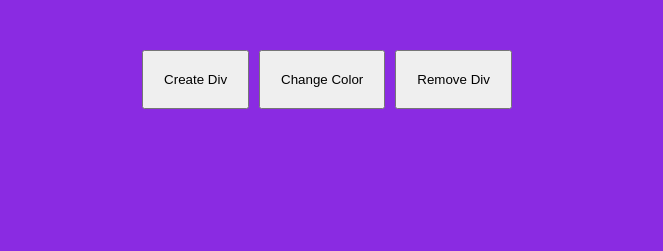
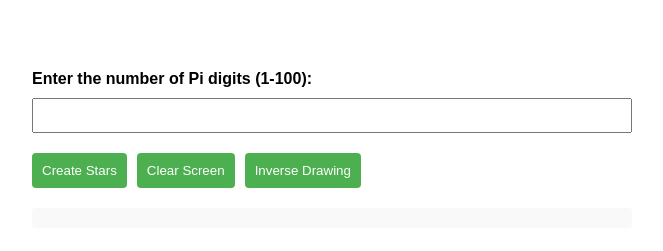
Before and after one commit to tasnimlima07/create-div, a plain HTML site: page index.html in a window 1280 px wide. Shown: the whole page, without its empty margins (308-971 px from the left). Drawn offline with Linux system fonts and the light colour scheme.

Commit message:
Add files via upload

```diff
--- a/index.html
+++ b/index.html
@@ -3,21 +3,23 @@
 <head>
     <meta charset="UTF-8">
     <meta name="viewport" content="width=device-width, initial-scale=1.0">
+    <title>Print Pi Stars</title>
     <link rel="stylesheet" href="style.css">
-    <title>js</title>
 </head>
 <body>
     <div class="container">
-        <div class="btns">
-            <button class="btn" onclick="createDiv()" id="createDivButton">Create Div</button>
-            <button class="btn" onclick="changeColor()" id="colorChangeButton">Change Color</button>
-
-            <button class="btn" onclick="removeDiv()" id="removeDivButton">Remove Div</button>
+        <!-- Input for Pi Digits -->
+        <label for="numDigits">Enter the number of Pi digits (1-100): </label>
+        <input type="number" id="numDigits" min="1" max="100">
+        <div class="btn">
+            <button onclick="createStars()">Create Stars</button>
+            <button onclick="clearScreen()">Clear Screen</button>
+            <button onclick="createStarsReversed()">Inverse Drawing</button>
         </div>
 
-
+        <!-- Output Area for Stars -->
+        <pre id="outputArea"></pre>
     </div>
-
-    <script src="script.js"></script>
-
+<script src="scripts.js"></script>
 </body>
+</html>
--- /dev/null
+++ b/scripts.js
@@ -0,0 +1,63 @@
+const piValue = '3.1415926535897932384626433832795028841971693993751058209749445923078164062862089986280348253421170679';
+
+    function createStars() {
+        // Get the number of Pi digits from the input
+        const numDigitsInput = document.getElementById("numDigits");
+        const numDigits = parseInt(numDigitsInput.value);
+
+        // Validate input
+        if (isNaN(numDigits) || numDigits <= 0 || numDigits > 100) {
+            alert("Invalid input. Please enter a whole positive number between 1 and 100.");
+            return;
+        }
+
+        // Clear previous content in the output area
+        document.getElementById("outputArea").innerHTML = "";0
+
+
+        // Print stars for each digit
+        for (let i = 0; i < numDigits; i++) {
+            if (piValue[i] === '.') {
+                // Print a newline after the decimal point
+                document.getElementById("outputArea").innerHTML += '\n';
+            } else {
+                // Convert the digit to a number and print stars
+                const numStars = parseInt(piValue[i]);
+                document.getElementById("outputArea").innerHTML += "*".repeat(numStars) + '\n';
+            }
+        }
+    }
+
+    function clearScreen() {
+        // Clear the content in the output area
+        document.getElementById("outputArea").innerHTML = "";
+        // Clear the input digits field
+        document.getElementById("numDigits").value = "";
+    }
+
+    function createStarsReversed() {
+        // Get the number of Pi digits from the input
+        const numDigitsInput = document.getElementById("numDigits");
+        const numDigits = parseInt(numDigitsInput.value);
+
+        // Validate input
+        if (isNaN(numDigits) || numDigits <= 0 || numDigits > 100) {
+            alert("Invalid input. Please enter a whole positive number between 1 and 100.");
+            return;
+        }
+
+        // Clear previous content in the output area
+        document.getElementById("outputArea").innerHTML = "";
+
+        // Print stars for each digit in reverse order
+        for (let i = numDigits - 1; i >= 0; i--) {
+            if (piValue[i] === '.') {
+                // Print a newline after the decimal point
+                document.getElementById("outputArea").innerHTML += '\n';
+            } else {
+                // Convert the digit to a number and print stars
+                const numStars = parseInt(piValue[i]);
+                document.getElementById("outputArea").innerHTML += "*".repeat(numStars) + '\n';
+            }
+        }
+    }
--- a/style.css
+++ b/style.css
@@ -1,29 +1,53 @@
-
-body{
+*{
+    font-family: Arial, sans-serif;
+    margin: 0;
     padding: 0;
-    margin: 0;
-    box-sizing: border-box;
-    font-size: 16;
-    font-family: system-ui, -apple-system, BlinkMacSystemFont, 'Segoe UI', Roboto, Oxygen, Ubuntu, Cantarell, 'Open Sans', 'Helvetica Neue', sans-serif;
-    background-color: blueviolet;
 }
 
-.btns{
-    display: flex;
-    padding: 50px;
-    justify-content: center;
-
+.container {
+    max-width: 600px;
+    margin: 50px auto;
+    padding: 20px;
+    background-color: #fff;
 }
 
-.btn{
-    padding: 20px;
-    margin-right: 10px;
+label {
+    display: block;
+    margin-bottom: 10px;
+    font-weight: 600;
 }
 
+input {
+    width: 100%;
+    padding: 8px;
+    box-sizing: border-box;
+    margin-bottom: 20px;
+}
 
-.created-div{
-    background-color: ivory;
-    width: 100px;
-    height: 100px;
+.btn {
+    display: flex;
+    gap: 10px;
+    margin-bottom: 20px;
+}
 
+button {
+    padding: 10px;
+    cursor: pointer;
+    background-color: #4CAF50;
+    color: #fff;
+    border: none;
+    border-radius: 4px;
 }
+
+button:hover {
+    background-color: #45a049;
+}
+
+pre {
+    white-space: pre-wrap;
+    font-family: monospace;
+    background-color: #f9f9f9;
+    padding: 10px;
+    border-radius: 4px;
+    overflow: auto;
+}
```
